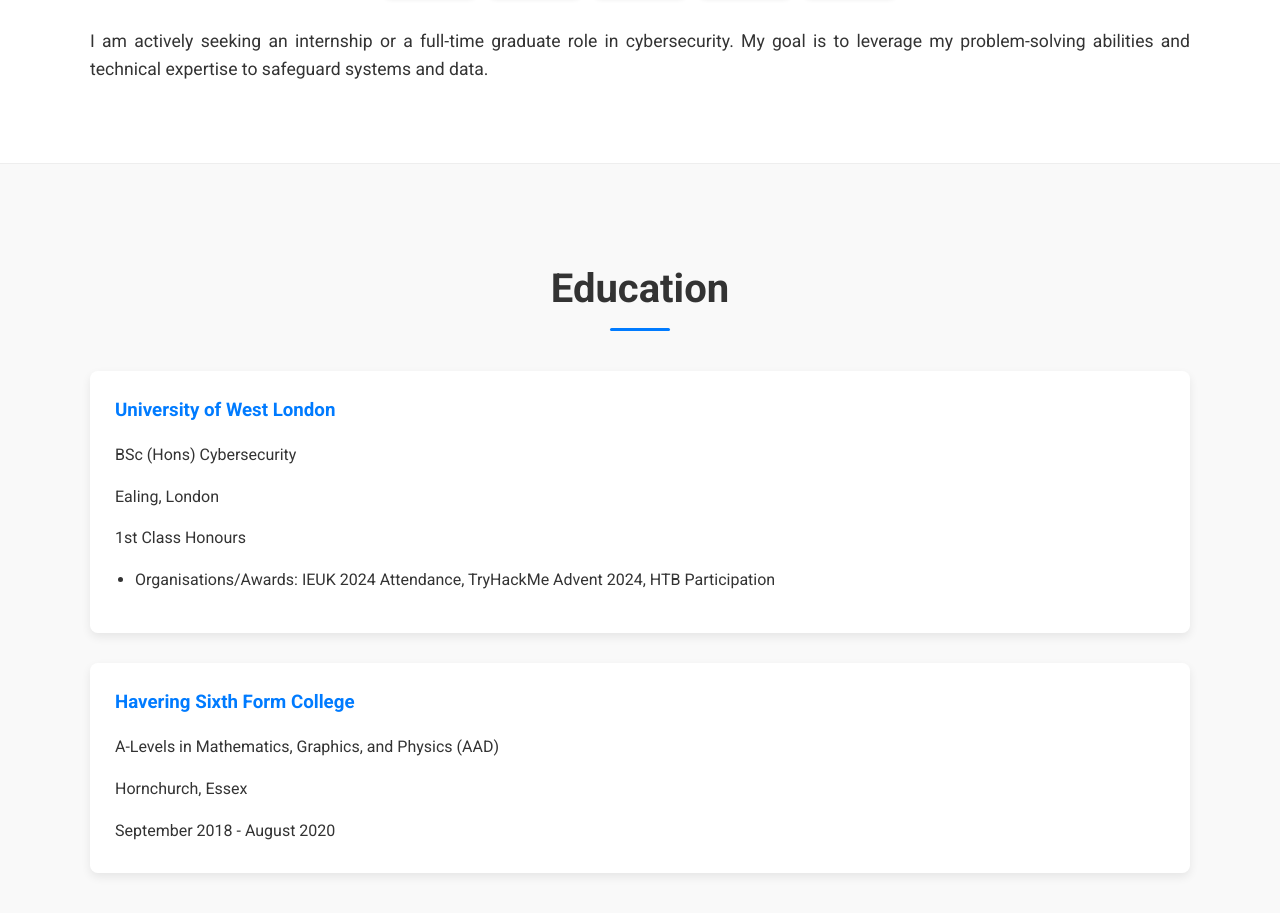
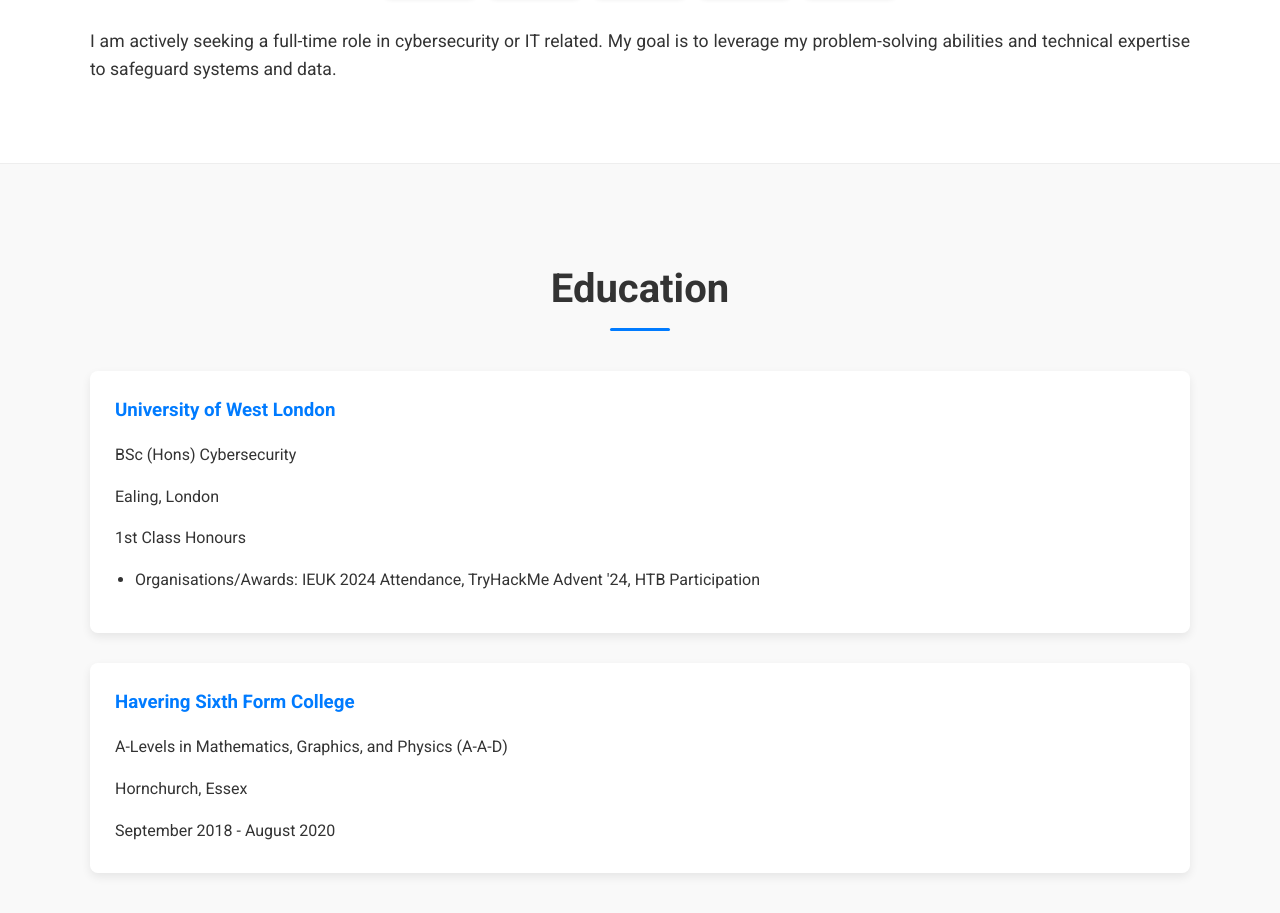
Before and after one commit to rbuivydas/rbuivydas.github.io, a plain HTML site: page index.html in a window 1280 px wide. Shown: the part 1268-2181 px from the top of the page. Drawn offline with nearby package versions, Linux system fonts and the light colour scheme.

Commit message:
Update index.html

```diff
--- a/index.html
+++ b/index.html
@@ -56,7 +56,7 @@
             <div class="container">
                 <h2 class="animate__animated animate__fadeInUp">About Me</h2>
                 <p class="animate__animated animate__fadeInUp animate__delay-0.2s">I am a highly motivated and detail-oriented cybersecurity professional, with a BSc (Hons) in Cybersecurity (graded 1st class honours). My strong technical background, combined with practical project experience, makes me adept at understanding and mitigating various cyber threats.</p>
-                <p class="animate__animated animate__fadeInUp animate__delay-0.4s">Having been around computers from a very young age, I possess an comprehensive understanding of technology and a passion for safeguarding digital environments. My coding skills are effective, and I am proficient in Linux and Windows operating systems. I am eager to apply my skills and knowledge to a challenging role in London, U.K., where I can contribute to a dynamic team and continue to grow professionally in the field of cybersecurity.</p>
+                <p class="animate__animated animate__fadeInUp animate__delay-0.4s">Having been around computers from a very young age, I possess an comprehensive understanding of technology and a passion for safeguarding digital environments. My coding skills are effective, and I am proficient in Linux and Windows operating systems. I am eager to apply my skills and knowledge to a challenging role in the UK, where I can contribute to a dynamic team and continue to grow professionally in the field of cybersecurity.</p>
                 <div class="badges-container animate__animated animate__fadeInUp animate__delay-0.6s">
                     <img src="https://img.shields.io/badge/ISC2-CC-blue.svg?style=flat&logo=isc2&logoColor=white" alt="ISC2 CC Badge" class="badge">
                     <img src="https://img.shields.io/badge/Python-3776AB?style=flat&logo=python&logoColor=white" alt="Python Badge" class="badge">
@@ -64,7 +64,7 @@
                     <img src="https://img.shields.io/badge/TryHackMe-darkgreen?style=flat&logo=tryhackme&logoColor=white" alt="TryHackMe Badge" class="badge">
                     <img src="https://img.shields.io/badge/Java-007396?style=flat&logo=java&logoColor=white" alt="Java Badge" class="badge">
                 </div>
-                <p class="animate__animated animate__fadeInUp animate__delay-0.8s">I am actively seeking an internship or a full-time graduate role in cybersecurity. My goal is to leverage my problem-solving abilities and technical expertise to safeguard systems and data.</p>
+                <p class="animate__animated animate__fadeInUp animate__delay-0.8s">I am actively seeking a full-time role in cybersecurity or IT related. My goal is to leverage my problem-solving abilities and technical expertise to safeguard systems and data.</p>
             </div>
         </section>
 
@@ -77,12 +77,12 @@
                     <p>Ealing, London</p>
                     <p>1st Class Honours</p>
                     <ul>
-                        <li>Organisations/Awards: IEUK 2024 Attendance, TryHackMe Advent 2024, HTB Participation</li>
+                        <li>Organisations/Awards: IEUK 2024 Attendance, TryHackMe Advent '24, HTB Participation</li>
                     </ul>
                 </div>
                 <div class="education-item animate__animated animate__fadeInUp animate__delay-0.4s">
                     <h3>Havering Sixth Form College</h3>
-                    <p>A-Levels in Mathematics, Graphics, and Physics (AAD)</p>
+                    <p>A-Levels in Mathematics, Graphics, and Physics (A-A-D)</p>
                     <p>Hornchurch, Essex</p>
                     <p>September 2018 - August 2020</p>
                 </div>
```
